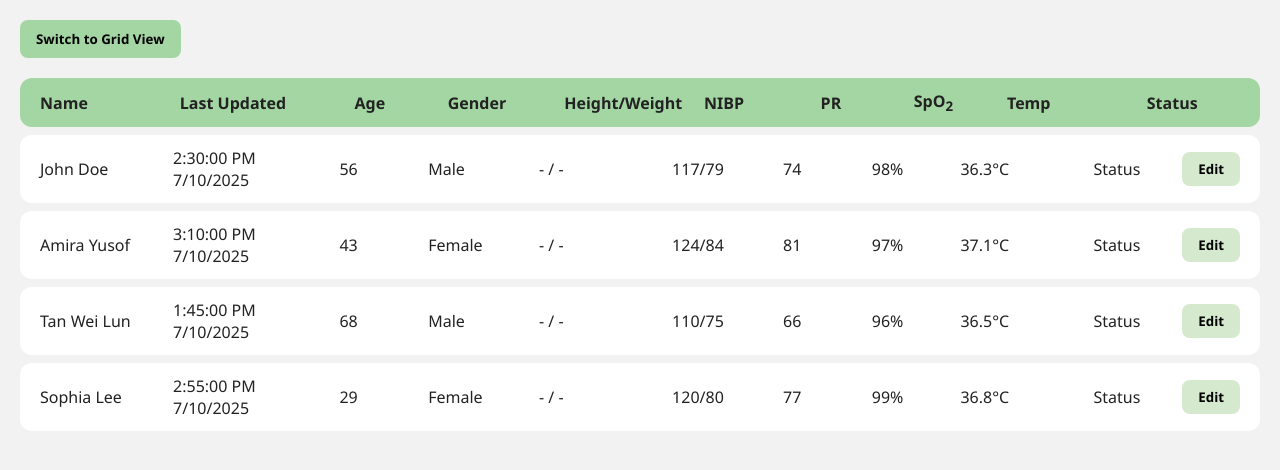
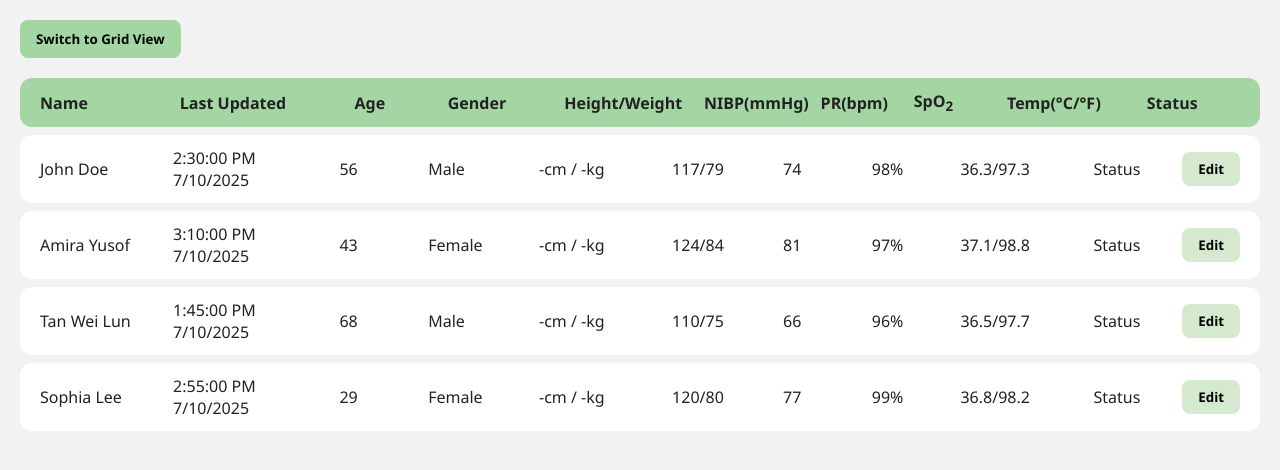
Before and after one commit to geoffreyllk/AVD-CS-Internship, a plain HTML site: page index.html in a window 1280 px wide. Both pictures are taken after a click on the button "Switch to List View". Drawn offline with Linux system fonts and the light colour scheme.

Commit message:
I change some of the field names and record format

```diff
--- a/index.html
+++ b/index.html
@@ -74,11 +74,11 @@
           <div>${formatTimestamp(p.lastUpdated)}</div>
           <div>${p.age}</div>
           <div>${p.gender}</div>
-          <div>${p.height || '-'} / ${p.weight || '-'}</div>
+          <div>${p.height || '-'}cm / ${p.weight || '-'}kg</div>
           <div>${p.bloodPressure.systolic}/${p.bloodPressure.diastolic}</div>
           <div>${p.pulseRate}</div>
           <div>${p.spo2}%</div>
-          <div>${p.temperature.celsius}°C</div>
+          <div>${p.temperature.celsius}/${p.temperature.fahrenheit}</div>
           <div>Status</div>
           <div><button class="edit-btn">Edit</button></div>
         </div>
@@ -90,8 +90,8 @@
         const header = `
           <div class="row header">
             <div>Name</div><div>Last Updated</div><div>Age</div><div>Gender</div>
-            <div>Height/Weight</div><div>NIBP</div><div>PR</div>
-            <div>SpO<sub>2</sub></div><div>Temp</div><div>Status</div><div></div>
+            <div>Height/Weight</div><div>NIBP(mmHg)</div><div>PR(bpm)</div>
+            <div>SpO<sub>2</sub></div><div>Temp(°C/°F)</div><div>Status</div><div></div>
           </div>
         `;
         const rows = patientsData.map(createRow).join('');
```
